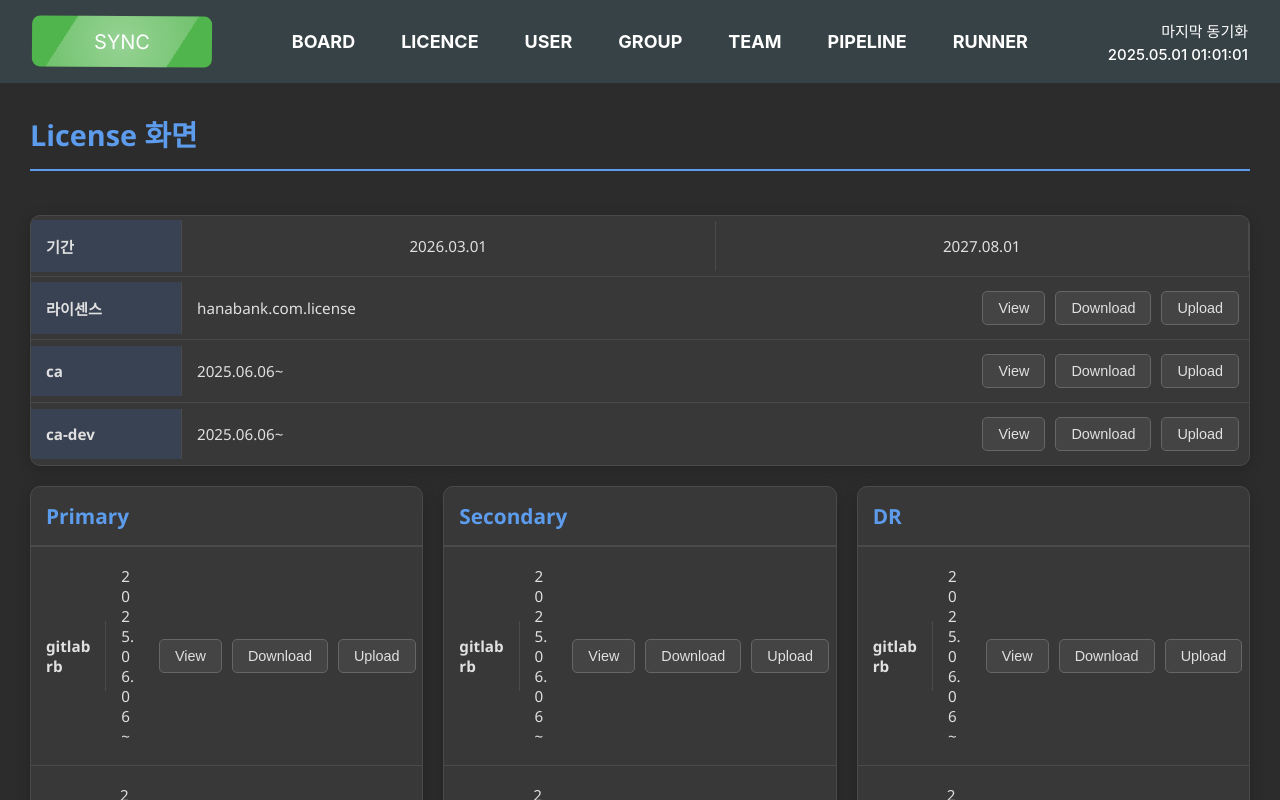
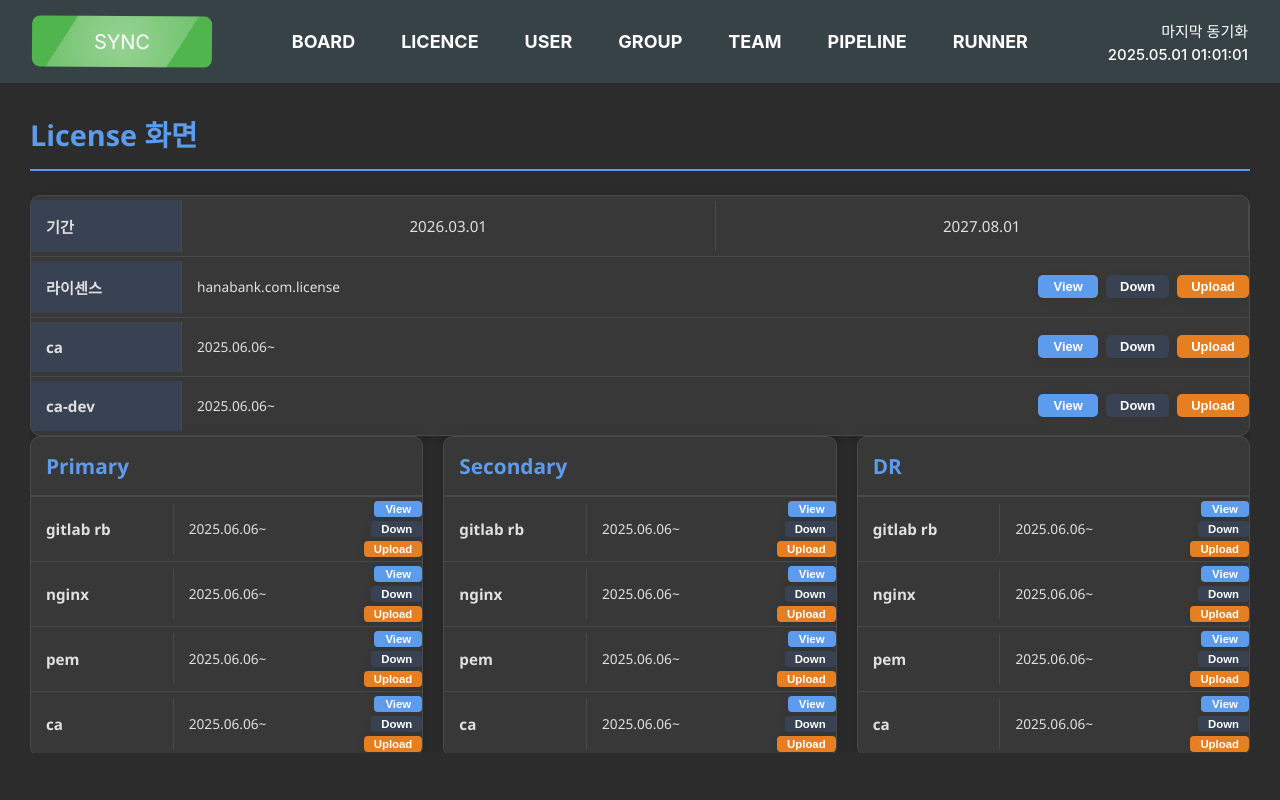
Before and after one commit to FredKuk/gitlabadmin, a React (Create React App) app: page / in a window 1280 px wide. Both pictures are taken after a click on the element "LICENCE". Built offline with nearby package versions, Linux system fonts and the light colour scheme.

Commit message:
licensePage

```diff
--- a/src/pages/License/LicencePage.scss
+++ b/src/pages/License/LicensePage.scss
@@ -12,11 +12,23 @@ $card-bg-color: #383838;
   padding: 30px;
   background-color: $background-color;
   color: $text-color;
-  font-family: 'Segoe UI', Arial, sans-serif;
+  font-family: "Segoe UI", Arial, sans-serif;
   min-height: 100vh;
   display: flex;
   flex-direction: column;
   gap: 20px;
+
+  font-size: 1.1vw; // 화면 너비에 따라 폰트 크기 자동 조정
+
+  .table-wrapper {
+    max-height: 80vh; // 화면 높이에 따라 테이블 높이 제한
+    overflow-y: auto;
+  }
+
+  table {
+    width: 100%;
+    font-size: 1em;
+  }
 }
 
 h2 {
@@ -57,7 +69,8 @@ h2 {
     border-right: 1px solid $border-color;
   }
 
-  .info-value, .info-value-wide {
+  .info-value,
+  .info-value-wide {
     padding: 15px;
     word-break: break-all;
   }
@@ -70,27 +83,48 @@ h2 {
 
   .info-value-wide {
     flex: 2;
+    padding: 15px;
+    word-break: break-all;
+    font-size: 0.9em; // 폰트 크기 줄임
+    min-width: 160px; // 공간 넓힘 (원하는 만큼 조절)
+    white-space: nowrap; // 한 줄로 표시
+    overflow: hidden;
+    text-overflow: ellipsis;
   }
 
   .license-buttons {
     display: flex;
-    gap: 10px;
-    padding: 10px;
+    flex-direction: column;
+    gap: 2px; // 버튼 간격 더 줄임
+    padding: 0 2px;
+    min-width: 56px; // 최소 너비 더 줄임
+    align-items: flex-end;
 
     button {
-      background-color: #444;
-      color: $text-color;
-      border: 1px solid #666;
-      padding: 8px 15px;
-      border-radius: 5px;
-      cursor: pointer;
-      font-size: 0.9rem;
-      transition: background-color 0.2s, border-color 0.2s;
+      padding: 2px 6px; // 버튼 패딩 최소화
+      font-size: 0.72em; // 폰트 크기 더 줄임
+      min-width: 48px;
+      max-width: 100%;
+      box-sizing: border-box;
+    }
 
-      &:hover {
-        background-color: $primary-color;
-        border-color: $primary-color;
-      }
+    .primary {
+      background: #5d9cec;
+      color: #fff;
+      border: none;
+      border-radius: 3px;
+    }
+    .secondary {
+      background: #384252;
+      color: #fff;
+      border: none;
+      border-radius: 3px;
+    }
+    .dr {
+      background: #e67e22;
+      color: #fff;
+      border: none;
+      border-radius: 3px;
     }
   }
 }
@@ -113,11 +147,10 @@ h2 {
   }
   .info-row {
     .info-label {
-        background-color: $card-bg-color;
+      background-color: $card-bg-color;
     }
   }
 }
-
 
 // Modal 스타일
 
@@ -222,13 +255,74 @@ h2 {
       gap: 10px;
     }
     .upload-button {
-        // .modal-upload-content 내의 upload 버튼 스타일
-        width: 100%; // 너비 100%로 설정
+      // .modal-upload-content 내의 upload 버튼 스타일
+      width: 100%; // 너비 100%로 설정
     }
   }
-
 }
 
+// info(상단) 버튼: 가로 배치
+.license-buttons-row {
+  display: flex;
+  flex-direction: row;
+  gap: 8px;
+  align-items: center;
+
+  button {
+    padding: 4px 14px;
+    font-size: 0.85em;
+    min-width: 60px;
+    border-radius: 5px;
+    font-weight: 600;
+    border: none;
+    cursor: pointer;
+    transition: background 0.2s, color 0.2s;
+    box-shadow: 0 2px 8px rgba(0, 0, 0, 0.07);
+  }
+}
+
+// service(아래) 버튼: 세로 배치
+.license-buttons-col {
+  display: flex;
+  flex-direction: column;
+  gap: 4px;
+  align-items: flex-end;
+
+  button {
+    padding: 2px 10px;
+    font-size: 0.75em;
+    min-width: 48px;
+    border-radius: 4px;
+    font-weight: 600;
+    border: none;
+    cursor: pointer;
+    transition: background 0.2s, color 0.2s;
+    box-shadow: 0 2px 8px rgba(0, 0, 0, 0.07);
+  }
+}
+
+// 버튼 색상 공통
+.primary {
+  background: #5d9cec;
+  color: #fff;
+  &:hover {
+    background: #4177c2;
+  }
+}
+.secondary {
+  background: #384252;
+  color: #fff;
+  &:hover {
+    background: #232831;
+  }
+}
+.dr {
+  background: #e67e22;
+  color: #fff;
+  &:hover {
+    background: #c76b13;
+  }
+}
 
 // 미디어 쿼리
 @media (max-width: 768px) {
@@ -243,3 +337,13 @@ h2 {
     border-radius: 0;
   }
 }
+
+// 해상도 작을 때 폰트/테이블 크기 조정
+@media (max-width: 900px) {
+  .license-page {
+    font-size: 2vw;
+    .table-wrapper {
+      max-height: 60vh;
+    }
+  }
+}
--- a/src/pages/License/LicensePage.tsx
+++ b/src/pages/License/LicensePage.tsx
@@ -2,7 +2,7 @@
 
 import React, { useState } from "react";
 import LicenseModal from "../../components/LicenseModal";
-import "./LicencePage.scss";
+import "./LicensePage.scss";
 
 // Mock 데이터
 const mockData = {
@@ -11,14 +11,26 @@ const mockData = {
     end: "2027.08.01",
   },
   license: "hanabank.com.license",
-  licenseButtons: ["View", "Download", "Upload"],
+  licenseButtons: ["View", "Down", "Upload"],
   certificateData: [
     { label: "ca", date: "2025.06.06~", content: "ca certificate content..." },
-    { label: "ca-dev", date: "2025.06.06~", content: "ca-dev certificate content..." },
+    {
+      label: "ca-dev",
+      date: "2025.06.06~",
+      content: "ca-dev certificate content...",
+    },
   ],
   serviceData: [
-    { label: "gitlab rb", date: "2025.06.06~", content: "gitlab rb license content..." },
-    { label: "nginx", date: "2025.06.06~", content: "nginx license content..." },
+    {
+      label: "gitlab rb",
+      date: "2025.06.06~",
+      content: "gitlab rb license content...",
+    },
+    {
+      label: "nginx",
+      date: "2025.06.06~",
+      content: "nginx license content...",
+    },
     { label: "pem", date: "2025.06.06~", content: "pem license content..." },
     { label: "ca", date: "2025.06.06~", content: "ca license content..." },
   ],
@@ -48,18 +60,21 @@ const ServiceSection: React.FC<ServiceSectionProps> = ({
       <div key={index} className="info-row license-row">
         <div className="info-label">{item.label}</div>
         <div className="info-value-wide">{item.date}</div>
-        <div className="license-buttons">
+        <div className="license-buttons-col">
           {licenseButtons.map((button, buttonIndex) => (
             <button
               key={buttonIndex}
+              className={
+                button === "View"
+                  ? "primary"
+                  : button === "Down"
+                  ? "secondary"
+                  : "dr"
+              }
               onClick={() => {
-                if (button === "View") {
-                  onView(item.content);
-                } else if (button === "Download") {
-                  onDownload(item.label);
-                } else if (button === "Upload") {
-                  onUpload();
-                }
+                if (button === "View") onView(item.content);
+                else if (button === "Down") onDownload(item.label);
+                else if (button === "Upload") onUpload();
               }}
             >
               {button}
@@ -89,9 +104,9 @@ export const LicencePage: React.FC = () => {
     setIsUploadModalOpen(true);
   };
 
-
   return (
     <div className="license-page">
+      <div className="table-wrapper">
         <h2>License 화면</h2>
 
         <div className="license-info-top">
@@ -105,14 +120,21 @@ export const LicencePage: React.FC = () => {
           <div className="info-row license-row">
             <div className="info-label">라이센스</div>
             <div className="info-value-wide">{mockData.license}</div>
-          <div className="license-buttons">
+            <div className="license-buttons-row">
               {mockData.licenseButtons.map((button, index) => (
                 <button
                   key={index}
+                  className={
+                    button === "View"
+                      ? "primary"
+                      : button === "Down"
+                      ? "secondary"
+                      : "dr"
+                  }
                   onClick={() => {
                     if (button === "View") {
                       handleViewClick(mockData.license);
-                  } else if (button === "Download") {
+                    } else if (button === "Down") {
                       handleDownloadClick(mockData.license);
                     } else if (button === "Upload") {
                       handleUploadClick();
@@ -128,14 +150,21 @@ export const LicencePage: React.FC = () => {
             <div key={index} className="info-row license-row">
               <div className="info-label">{item.label}</div>
               <div className="info-value-wide">{item.date}</div>
-            <div className="license-buttons">
+              <div className="license-buttons-row">
                 {mockData.licenseButtons.map((button, buttonIndex) => (
                   <button
                     key={buttonIndex}
+                    className={
+                      button === "View"
+                        ? "primary"
+                        : button === "Down"
+                        ? "secondary"
+                        : "dr"
+                    }
                     onClick={() => {
                       if (button === "View") {
                         handleViewClick(item.content);
-                    } else if (button === "Download") {
+                      } else if (button === "Down") {
                         handleDownloadClick(item.label);
                       } else if (button === "Upload") {
                         handleUploadClick();
@@ -186,10 +215,16 @@ export const LicencePage: React.FC = () => {
           <div className="modal-content-area">
             <pre>{viewContent}</pre>
             <div className="modal-buttons">
-            <button className="copy-button" onClick={() => navigator.clipboard.writeText(viewContent)}>
+              <button
+                className="copy-button"
+                onClick={() => navigator.clipboard.writeText(viewContent)}
+              >
                 Copy
               </button>
-            <button className="close-button" onClick={() => setIsViewModalOpen(false)}>
+              <button
+                className="close-button"
+                onClick={() => setIsViewModalOpen(false)}
+              >
                 Close
               </button>
             </div>
@@ -206,11 +241,15 @@ export const LicencePage: React.FC = () => {
         >
           <div className="modal-upload-content">
             <input type="file" />
-          <button className="upload-button" onClick={() => alert("Upload logic here")}>
+            <button
+              className="upload-button"
+              onClick={() => alert("Upload logic here")}
+            >
               Upload
             </button>
           </div>
         </LicenseModal>
       </div>
+    </div>
   );
 };
```
Lines whose indentation alone changed are shown as unchanged.
